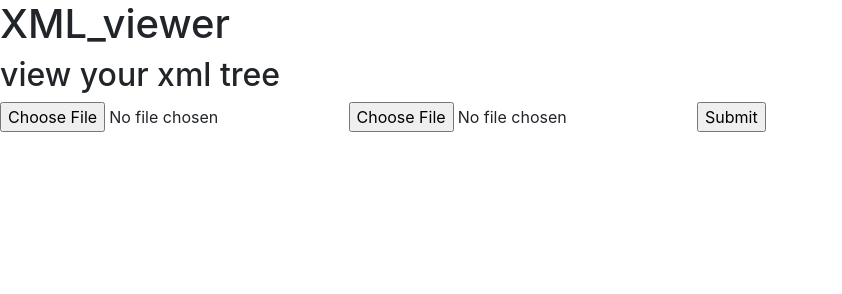
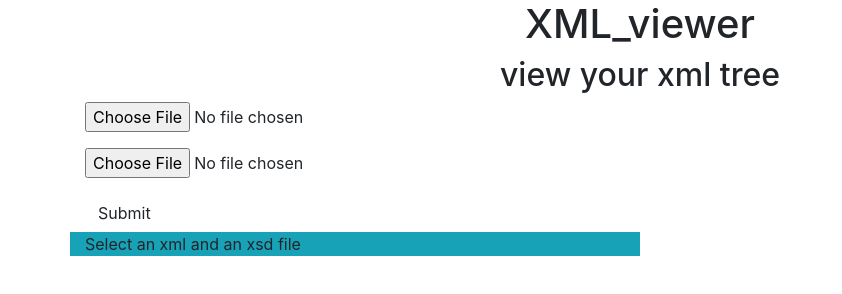
Before and after one commit to oscarftoro/xml_viewer, a website: page priv/client/index.html in a window 1280 px wide. Shown: the whole page, without its empty margins (0-842 px from the left). Drawn offline with nearby package versions, Linux system fonts and the light colour scheme.

Commit message:
implement upload of two files -poorly- :/

```diff
--- a/priv/client/index.html
+++ b/priv/client/index.html
@@ -20,18 +20,27 @@
 <title>XML_viewer</title>
 </head>
 <body>
- <h1> XML_viewer </h1>
- <h2> view your xml tree </h2>
-
-<form>
-    <input type="file" id="inputfile" name="file">
-    <input type="file" id="xsdfile"   name="xsdfile">
-    <input type="submit">
-</form>
-
-<div id="tree"></div>
-
-
+  <div class="container">
+    <div class= "row">
+      <div class ="col-md-12">
+        <h1 class="text-center"> XML_viewer </h1>
+        <h2 class="text-center"> view your xml tree </h2>
+      </div>
+  </div>
+  <form>
+      <div class="form-group">
+        <input type="file" id="xmlfile" name="file">
+      </div>
+      <div class="form-group">
+        <input type="file" id="xsdfile"   name="xsdfile">
+      </div>
+      <input type="submit" class="btn btn-default">
+  </form>
+  <div class="row">
+    <p class="bg-info col-md-6 center-block">Select an xml and an xsd file</p>
+    <div id="tree"></div>
+  </div>
+</div>
 
 </body>
 
@@ -56,8 +65,8 @@
 $( 'form' ).submit(function ( e ) {
     var data;
     data = new FormData();
-    data.append( 'inputfile', $( '#inputfile' )[0].files[0] );
-
+    data.append('xmlfile', $( '#xmlfile' )[0].files[0] );
+    data.append('xsdfile', $('#xsdfile')[0].files[0]);
     $.ajax({
         url: 'http://' + window.location.host + '/upload',
         data: data,
```
Also changed, not shown: 2 other files.
